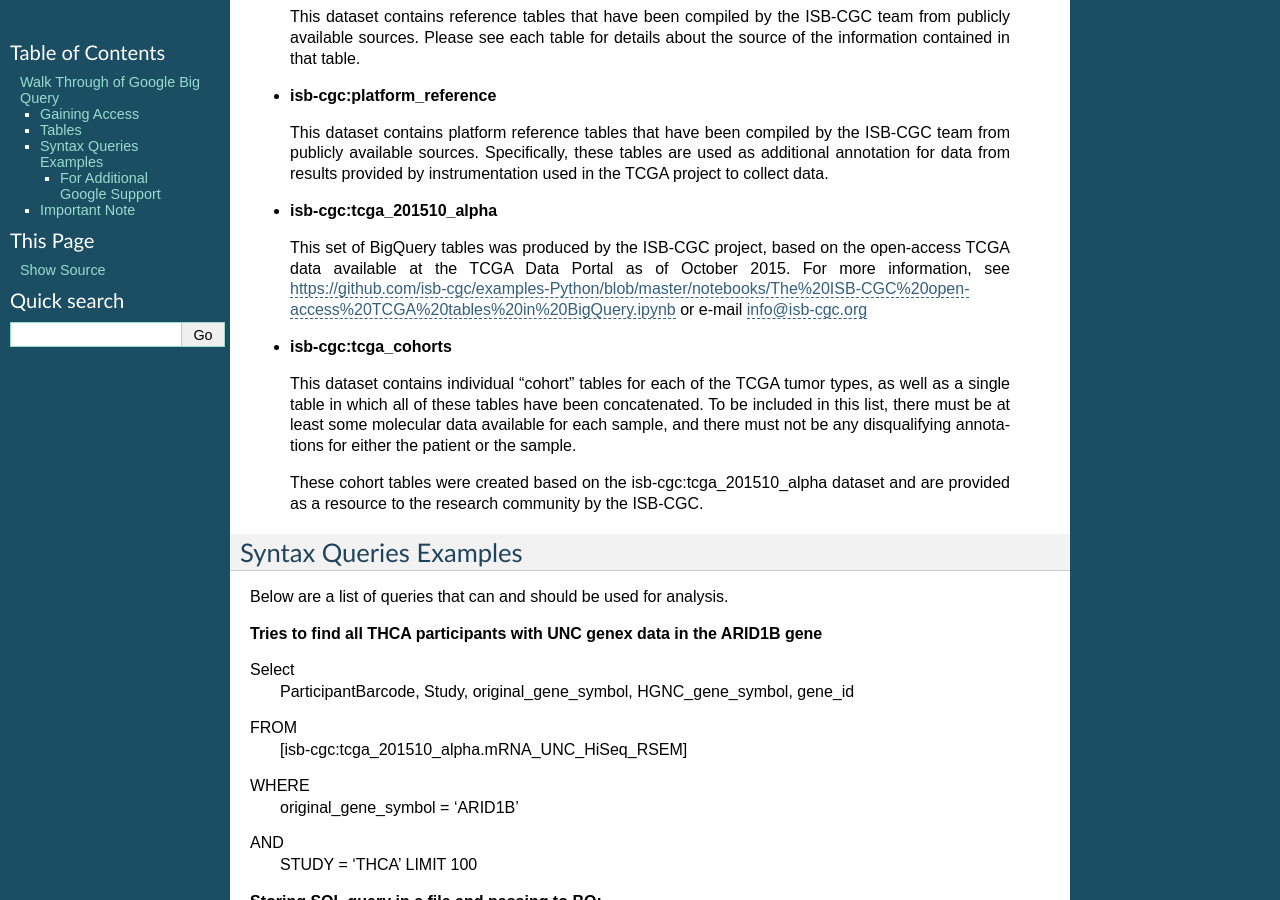
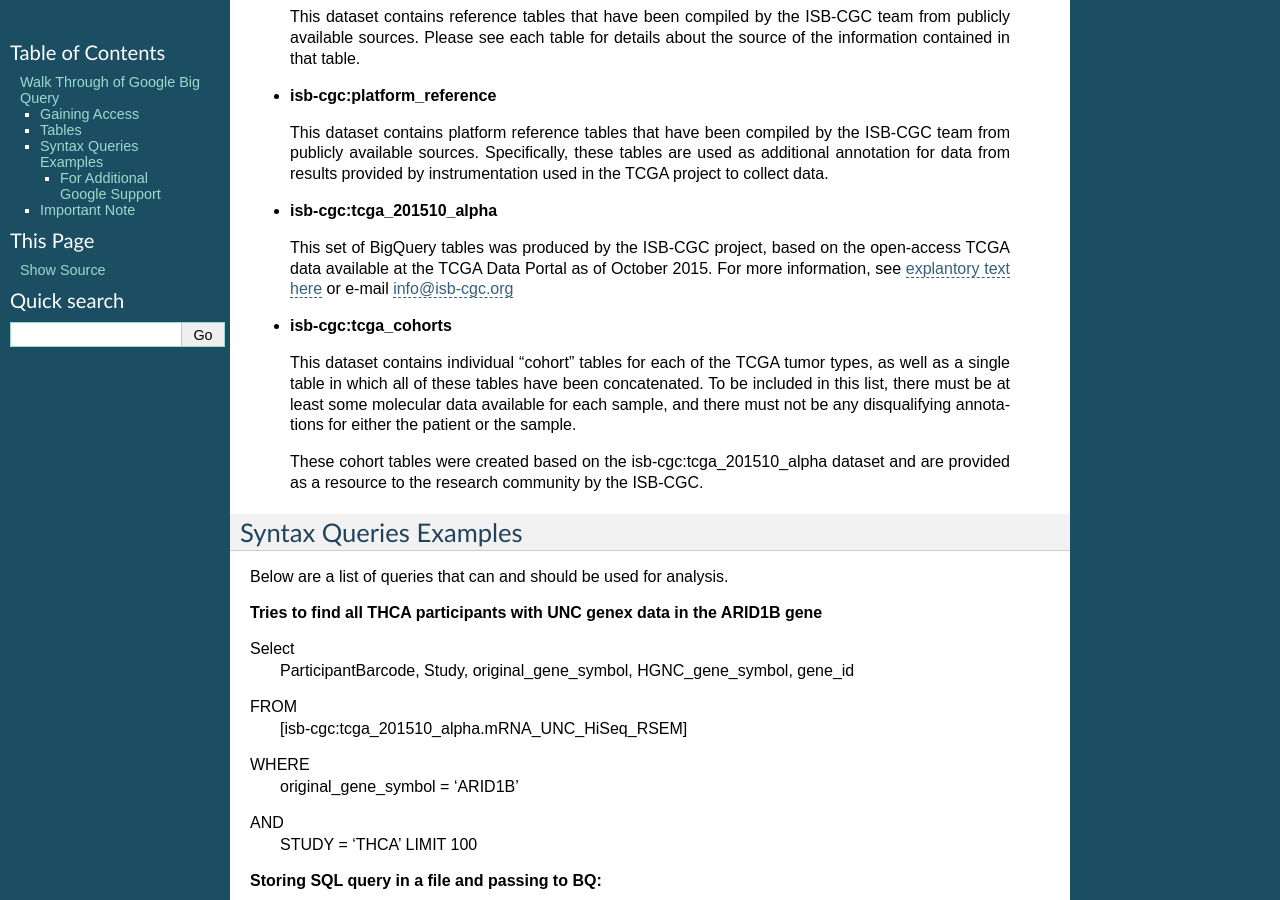
Before and after one commit to isb-cgc/readthedocs, a Sphinx documentation site: the page built from docs/source/sections/progapi/bigqueryGUI/WalkthroughOfGoogleBigQuery.rst, in a window 1280 px wide and 900 px high, scrolled down 717 px. Built offline with Sphinx 7.4.7, drawn with Linux system fonts in a browser that asks for light colours.

Commit message:
Update WalkthroughOfGoogleBigQuery.rst

```diff
--- a/docs/source/sections/progapi/bigqueryGUI/WalkthroughOfGoogleBigQuery.rst
+++ b/docs/source/sections/progapi/bigqueryGUI/WalkthroughOfGoogleBigQuery.rst
@@ -34,7 +34,7 @@ Below are the list of tables that can be accessed once you have linked your plat
 
 * **isb-cgc:tcga_201510_alpha**
 
- This set of BigQuery tables was produced by the ISB-CGC project, based on the open-access TCGA data available at the TCGA Data Portal as of October 2015.  For more information, see https://github.com/isb-cgc/examples-Python/blob/master/notebooks/The%20ISB-CGC%20open-access%20TCGA%20tables%20in%20BigQuery.ipynb or e-mail info@isb-cgc.org
+ This set of BigQuery tables was produced by the ISB-CGC project, based on the open-access TCGA data available at the TCGA Data Portal as of October 2015.  For more information, see `explantory text here <https://github.com/isb-cgc/examples-Python/blob/master/notebooks/The%20ISB-CGC%20open-access%20TCGA%20tables%20in%20BigQuery.ipynb>`_ or e-mail info@isb-cgc.org
 
 * **isb-cgc:tcga_cohorts**
 
```
